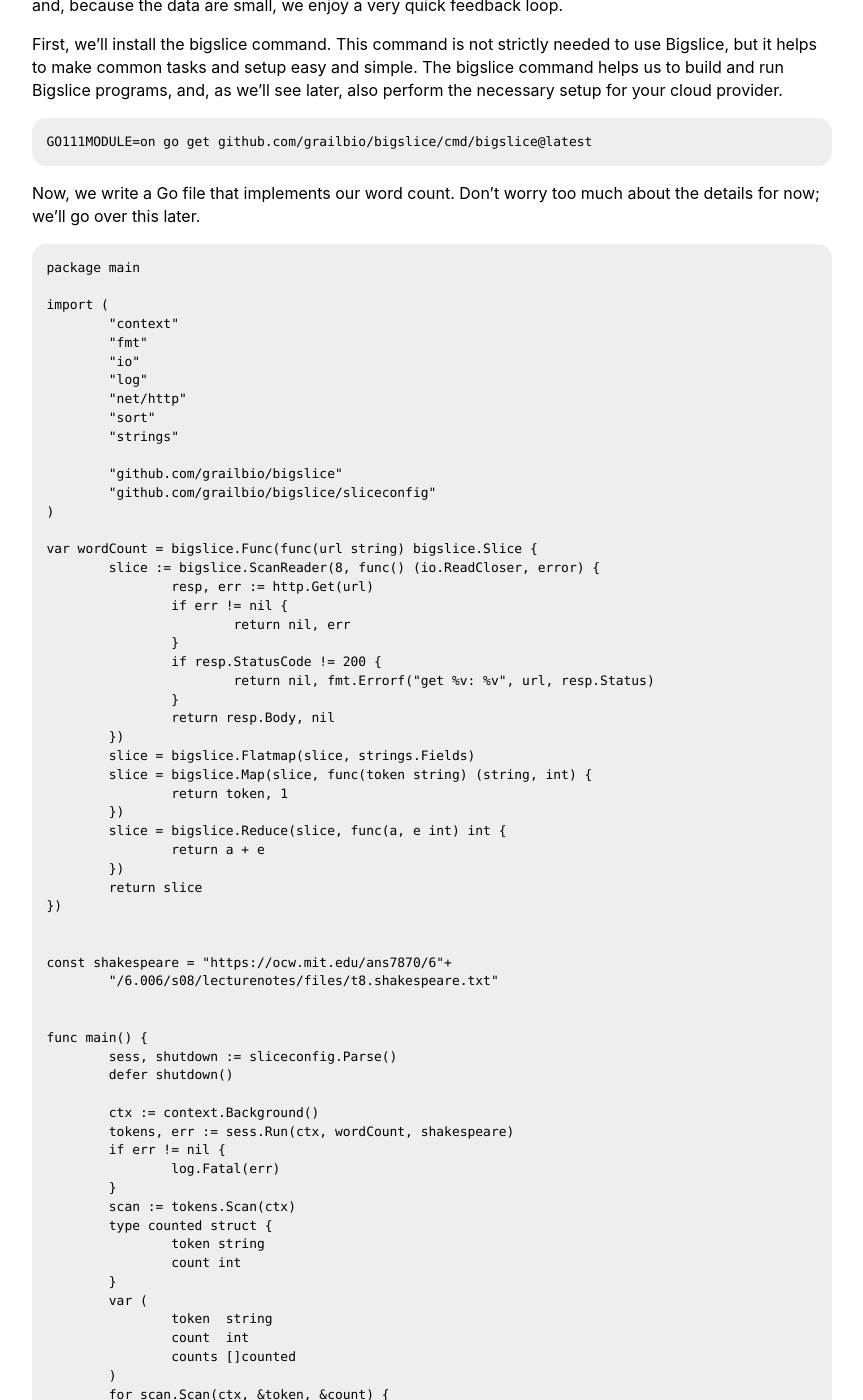
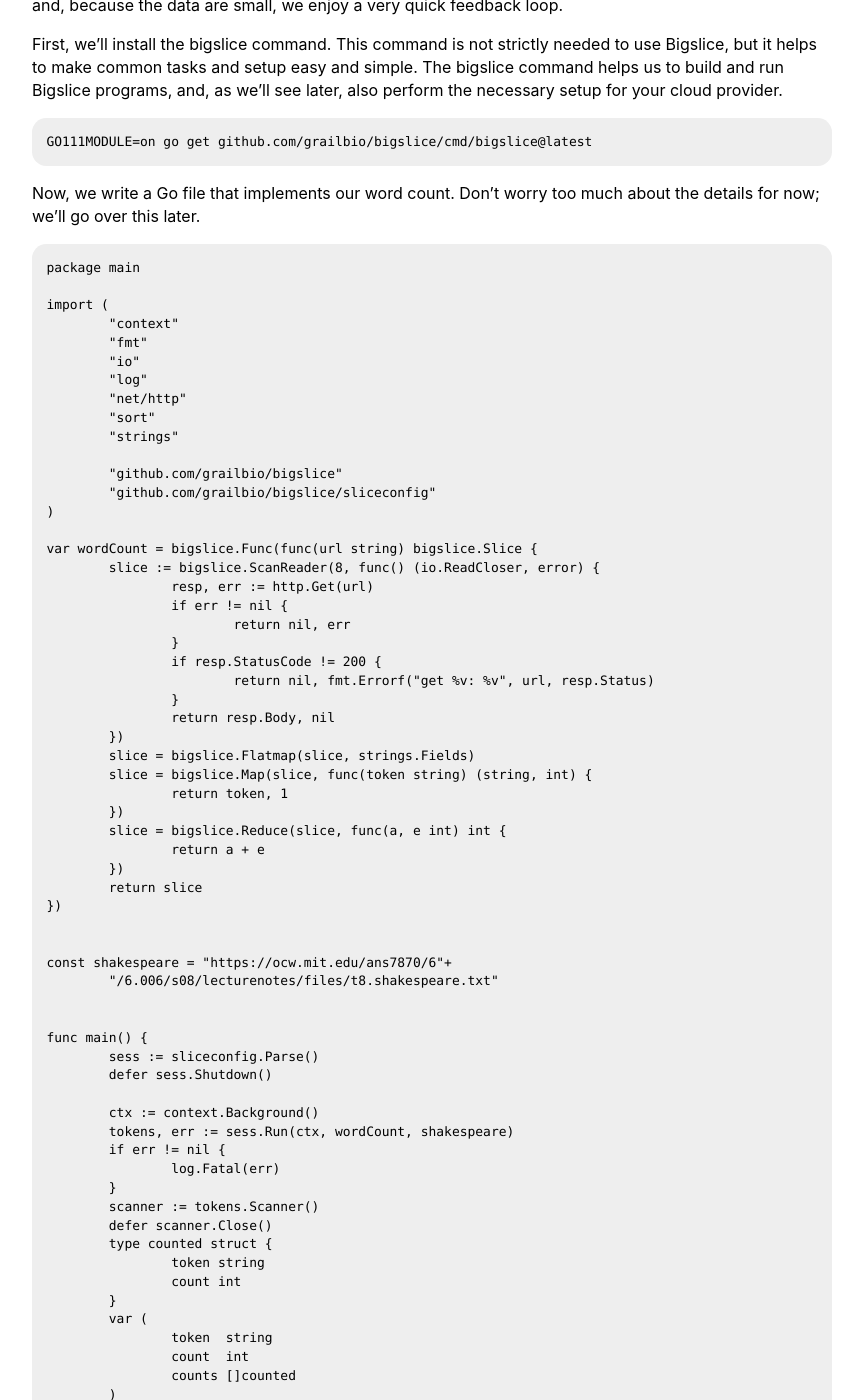
Before and after one commit to grailbio/bigslice, a Jekyll site: the page built from docs/index.md, in a window 1280 px wide and 1400 px high, scrolled down 864 px. Shown: the whole window, without its empty margins (208-1071 px from the left). Built offline with Jekyll 4.4.1, drawn with Linux system fonts in a browser that asks for light colours; some web fonts are replaced; some of the changed text lies outside the part shown.

Commit message:
Update word count example program (#79)
Update word count example program to conform to API changes.

```diff
--- a/docs/index.md
+++ b/docs/index.md
@@ -118,15 +118,16 @@
 
 
 func main() {
-	sess, shutdown := sliceconfig.Parse()
-	defer shutdown()
+	sess := sliceconfig.Parse()
+	defer sess.Shutdown()
 
 	ctx := context.Background()
 	tokens, err := sess.Run(ctx, wordCount, shakespeare)
 	if err != nil {
 		log.Fatal(err)
 	}
-	scan := tokens.Scan(ctx)
+	scanner := tokens.Scanner()
+	defer scanner.Close()
 	type counted struct {
 		token string
 		count int
@@ -136,10 +137,10 @@
 		count  int
 		counts []counted
 	)
-	for scan.Scan(ctx, &token, &count) {
+	for scanner.Scan(ctx, &token, &count) {
 		counts = append(counts, counted{token, count})
 	}
-	if err := scan.Err(); err != nil {
+	if err := scanner.Err(); err != nil {
 		log.Fatal(err)
 	}
 
```
